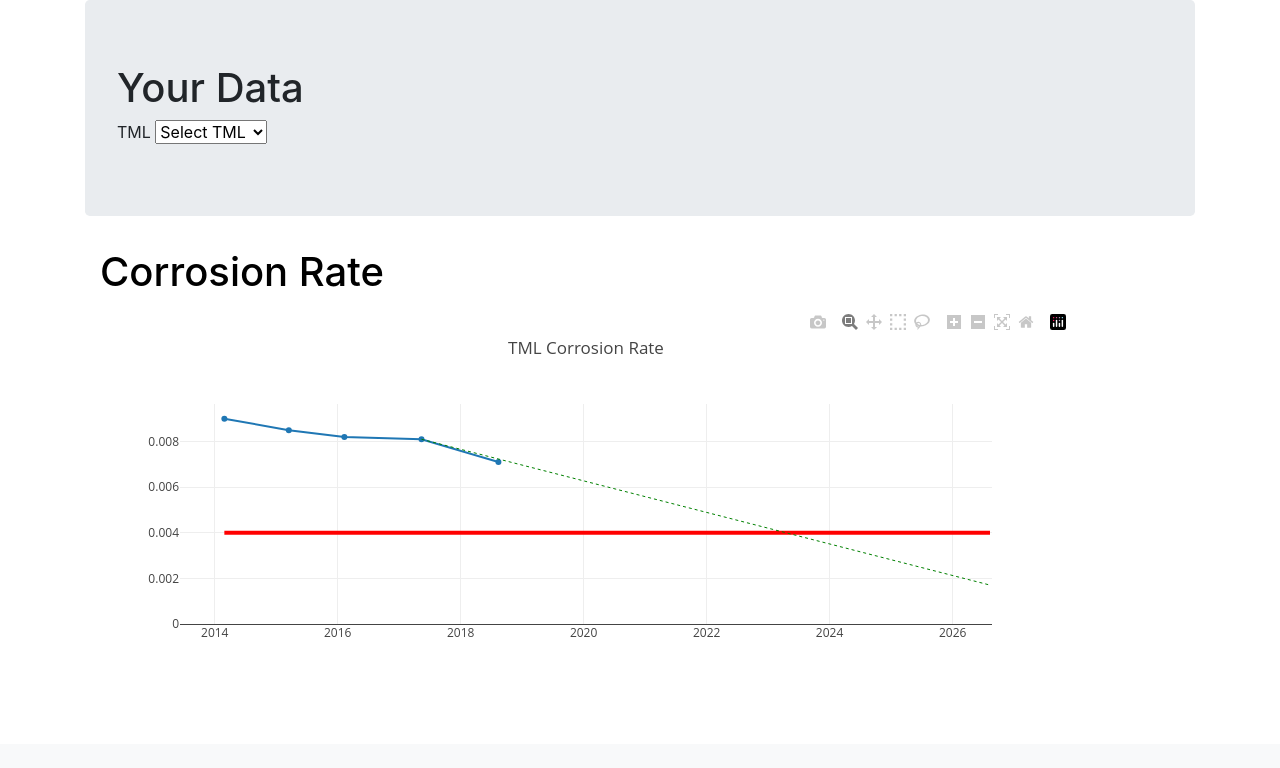
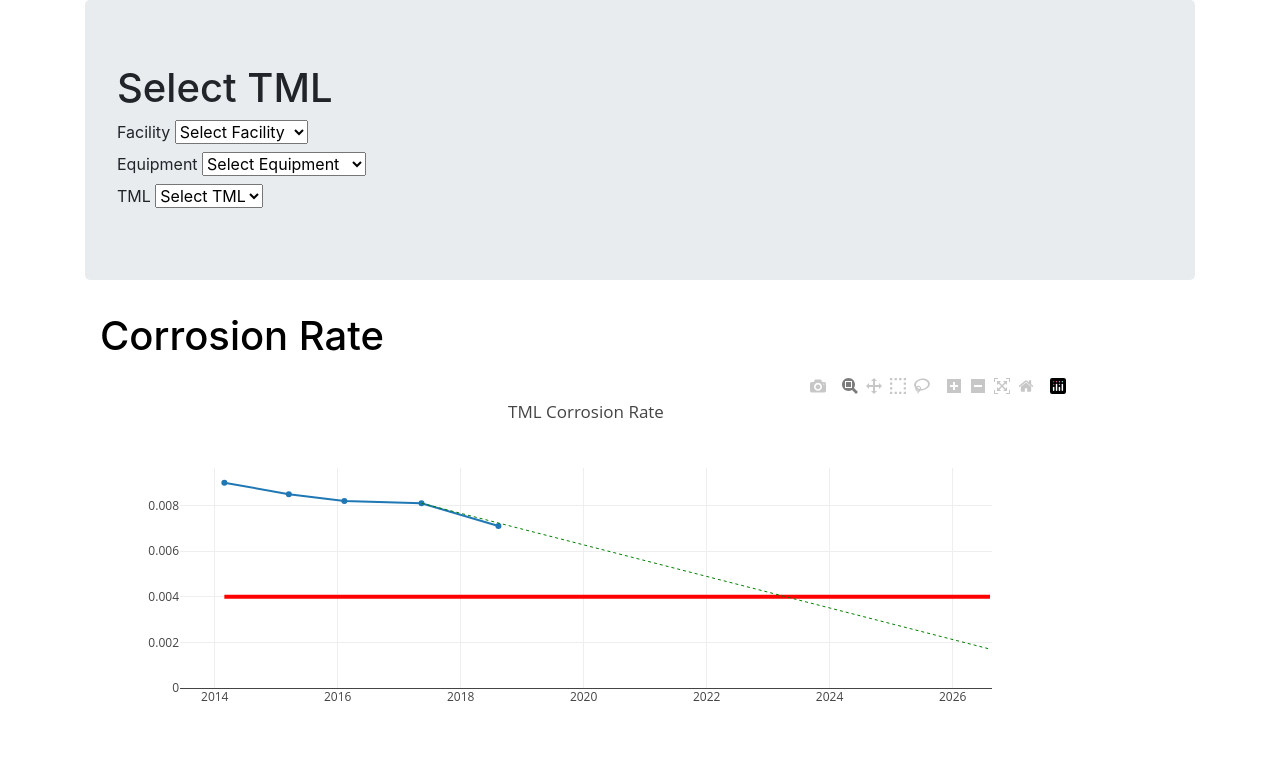
Before and after one commit to Julianpse/corrosionApp, a Django app: page /view_data/ in a window 1280 px wide. Shown: the part 56-824 px from the top of the page. Before the commit the page ends 693 px from the top, so only its background shows below. Run offline with Django 3.2, Linux system fonts and the light colour scheme; tables that the repository leaves empty hold one stand-in row (values such as "Sample post"); some libraries are stand-ins or nearby versions.

Commit message:
fixed form selections

```diff
--- a/main_app/views.py
+++ b/main_app/views.py
@@ -29,7 +29,7 @@ def tech(request):
     facility = Facility.objects.all()
     tml = TmlInfo.objects.all()
     for tml in tml:
-        return dict({tml.id : tml})
+        tmlDict = dict({tml.id : tml})
 
     args = {'equipment_name': equipment_name, 'facility':facility, 'tml':tml}
     return render(request,'main_app/tech.html',args)
--- a/templates/main_app/view_data.html
+++ b/templates/main_app/view_data.html
@@ -1,49 +1,50 @@
-{% extends "base.html" %}
-{% block body %}
+{% extends "base.html" %} {% block body %}
 <div class="container">
   <div class="jumbotron">
-    <h1>Your Data</h1>
+    <h1>Select TML</h1>
     <form action="" method='POST'>
       {% csrf_token %}
-     <!-- <label for="facility">Facility</label>
-     <select name ="facility" id="selected-facility">
+      <div class="form-item">
+        <label for="facility">Facility</label>
+        <select name="facility" id="selected-facility">
+           <option value="" selected disabled hidden>Select Facility</option>
+           {% for i in facility %}
+           <option value="{{i.id}}">{{i}}</option>
+           {% endfor %}
+         </select>
+      </div>
+      <div class="form-item">
+        <label for="equipment">Equipment</label>
+        <select name="equipment" id="selected-equipment">
            <option value="" selected disabled hidden>Select Equipment</option>
            {% for i in equipment_name %}
-       <option value="{{i}}">{{i}}</option>
+           <option value="{{i.id}}">{{i}}</option>
            {% endfor %}
          </select>
-      <label for="equipment">Equipment</label>
-     <select name ="equipment" id="selected-equipment">
-       <option value="" selected disabled hidden>Select Equipment</option>
-       {% for i in equipment_name %}
-       <option value="{{i}}">{{i}}</option>
-       {% endfor %}
-     </select> -->
+      </div>
+      <div class="form-item">
         <label for="tml">TML</label>
-     <select name ="tml" id="selected-tml">
+        <select name="tml" id="selected-tml">
            <option value="" selected disabled hidden>Select TML</option>
            {% for i in tml%}
-       <option value="{{i}}">{{i}}</option>
+           <option value="{{i.id}}">{{i.id}}</option>
            {% endfor %}
        </select>
+     </div>
     </form>
   </div>
   <div class="container">
-     <h1 style ="color: black">Corrosion Rate</h1>
+    <h1 style="color: black">Corrosion Rate</h1>
     <div id="psiGraph" style="width:90%;height:400px;"></div>
   </div>
 </div>
 <script src="https://code.jquery.com/jquery-3.3.1.slim.min.js" integrity="sha384-q8i/X+965DzO0rT7abK41JStQIAqVgRVzpbzo5smXKp4YfRvH+8abtTE1Pi6jizo" crossorigin="anonymous"></script>
 <script>
-
-
-
-$('select').on('change', function (e) {
-    var optionSelected = $("#selected-tml").children("option").filter(":selected").text()
+  $('select').on('change', function(e) {
+    // var optionSelected = $("#selected-facility").children("option").filter(":selected").text()
+    var optionSelected = $("#selected-facility").val()
     console.log(optionSelected);
-    console.log(typeof(optionSelected));
   });
-
 </script>
 <script src="https://cdn.plot.ly/plotly-latest.min.js"></script>
 {% load static %}
```
Lines whose indentation alone changed are shown as unchanged.
